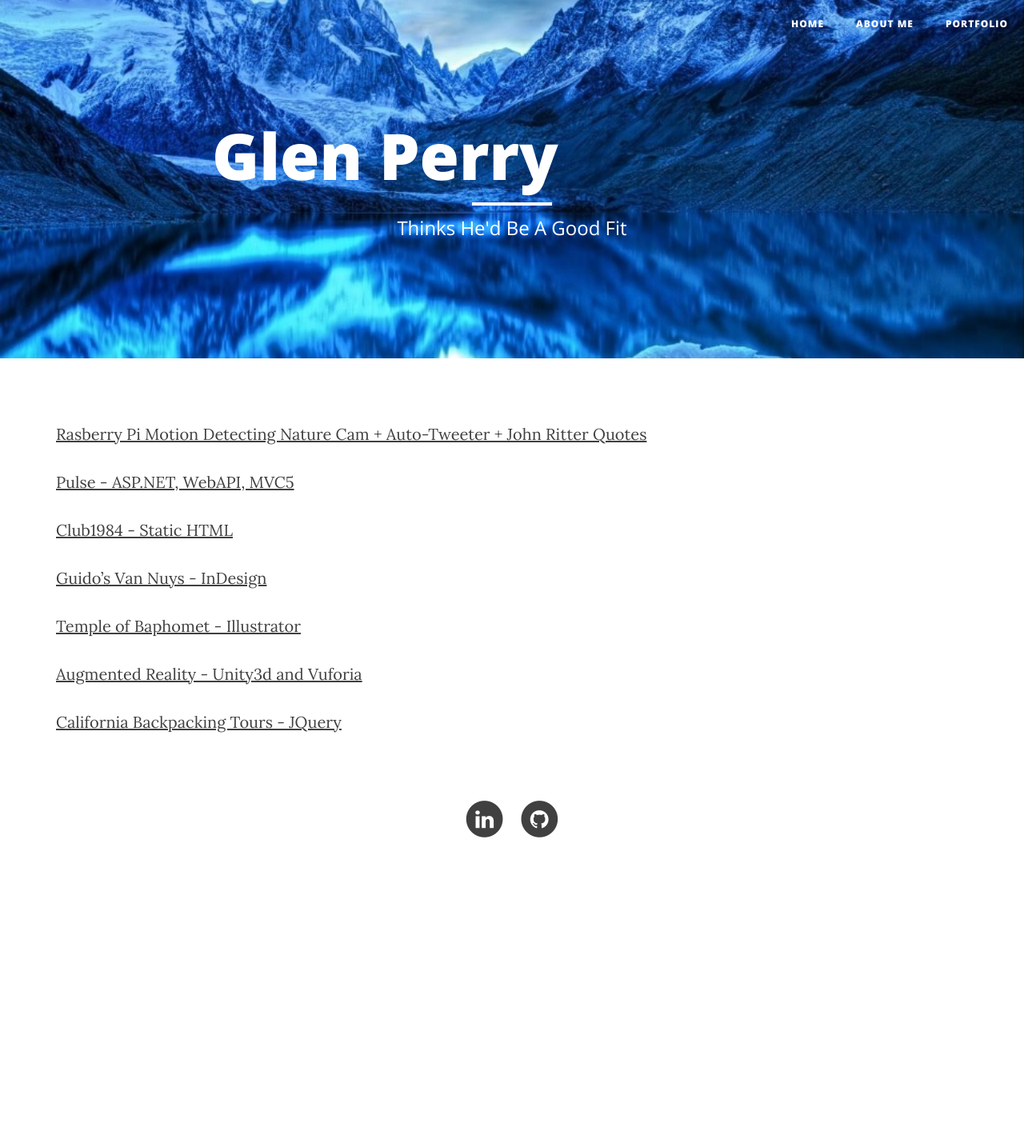
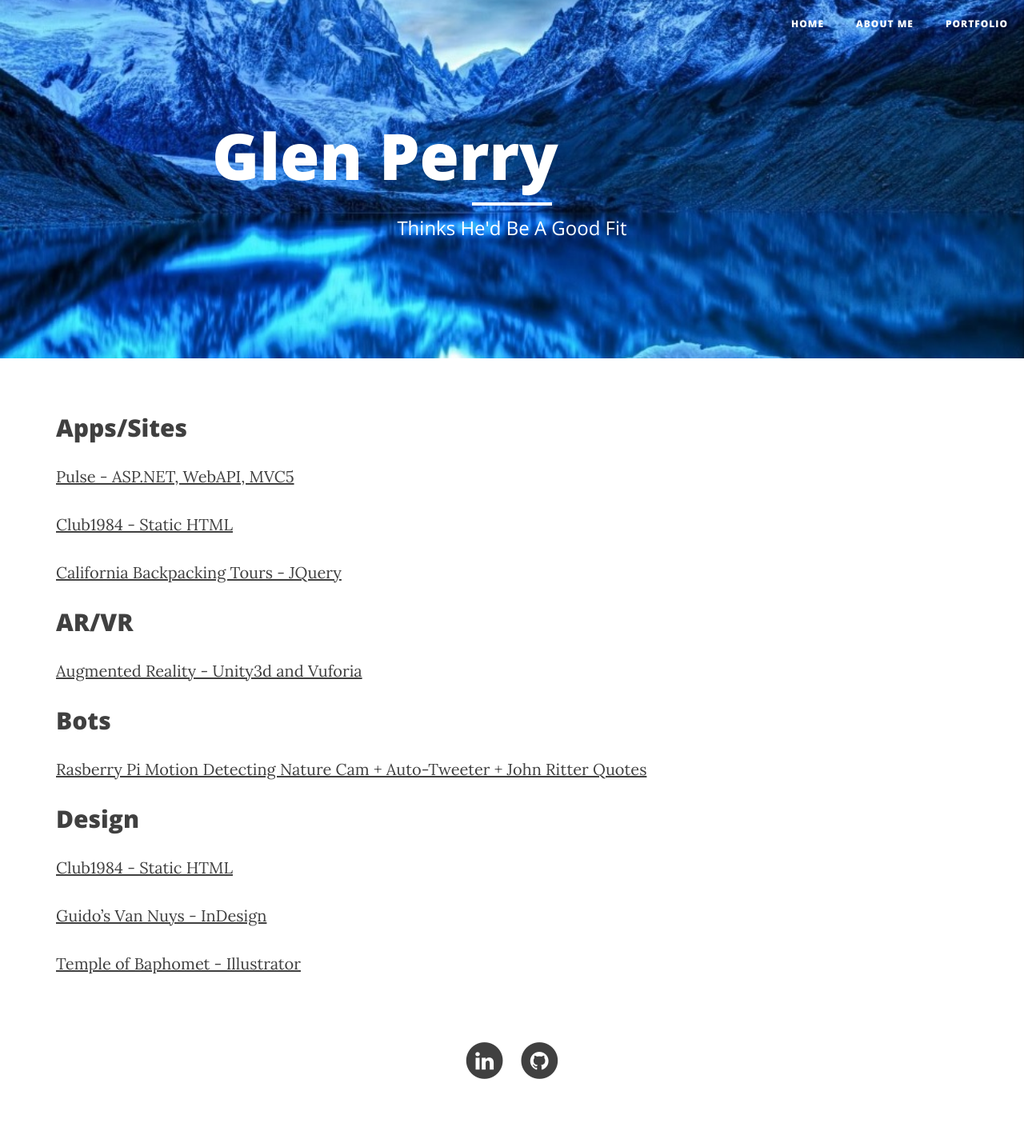
Before and after one commit to glenwperry/glenwperry.github.io, a Jekyll site: the page built from portfolio.md, in a window 1280 px wide. Shown: the whole page at 80% size. Built offline with Jekyll 4.4.1, drawn with Linux system fonts in a browser that asks for light colours; nearby versions of some CDN libraries; before the commit the page ends 1117 px from its top, so only the background shows below that.

Commit message:
more
more

```diff
--- a/portfolio.md
+++ b/portfolio.md
@@ -2,16 +2,26 @@
 layout: default
 title: Portfolio
 ---
+Apps/Sites
+----
+[Pulse - ASP.NET, WebAPI, MVC5](https://pulsecounter122920161230081918.azurewebsites.net/)
+
+[Club1984 - Static HTML](/club1984/index.html)
+
+[California Backpacking Tours - JQuery](/unplugged/index.html)
+
+AR/VR
+-----
+[Augmented Reality - Unity3d and Vuforia](https://youtu.be/K3tCvHRkdcg)
+
+Bots
+----
 [Rasberry Pi Motion Detecting Nature Cam + Auto-Tweeter + John Ritter Quotes](https://twitter.com/_ritter_cam)
 
-[Pulse - ASP.NET, WebAPI, MVC5](https://pulsecounter122920161230081918.azurewebsites.net/)
-
+Design
+---------------
 [Club1984 - Static HTML](/club1984/index.html)
 
 [Guido's Van Nuys - InDesign](/guidos/menu.pdf)
 
 [Temple of Baphomet - Illustrator](/baphomet/baphomet.png)
-
-[Augmented Reality - Unity3d and Vuforia](https://youtu.be/K3tCvHRkdcg)
-
-[California Backpacking Tours - JQuery](/unplugged/index.html)
```
